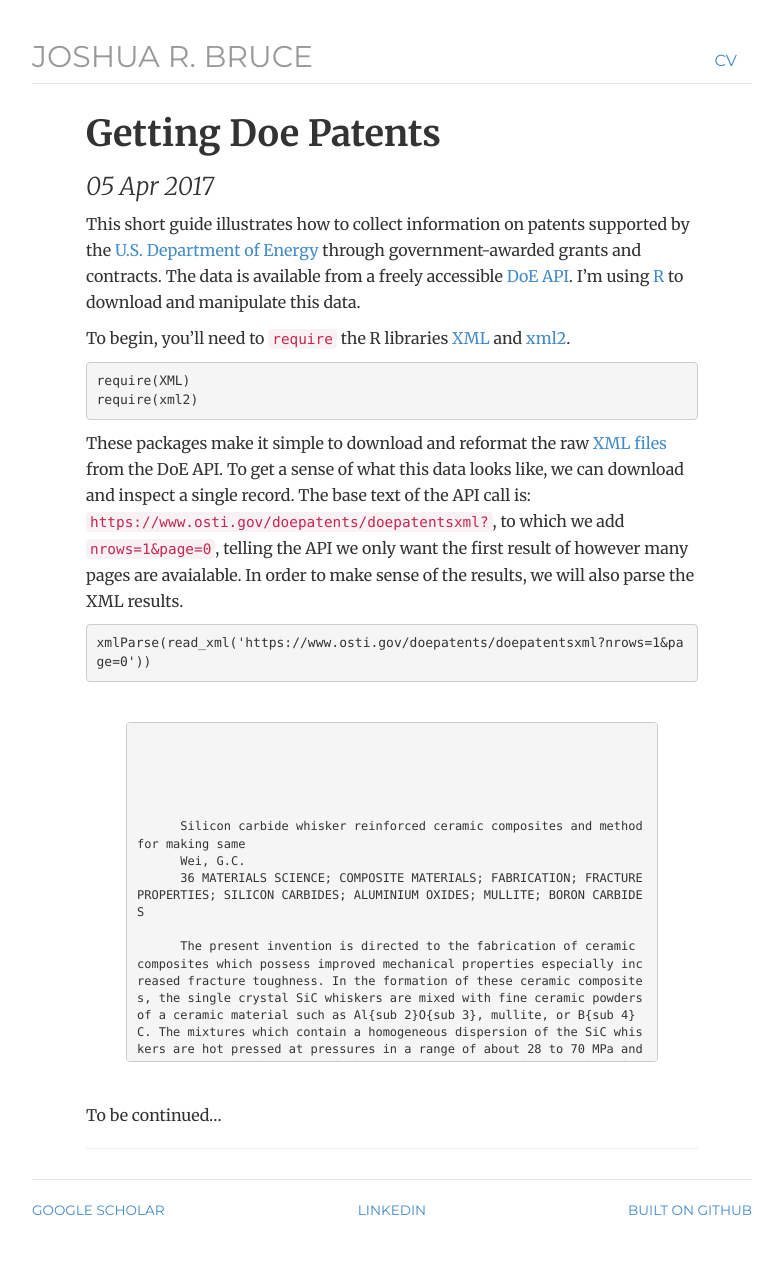
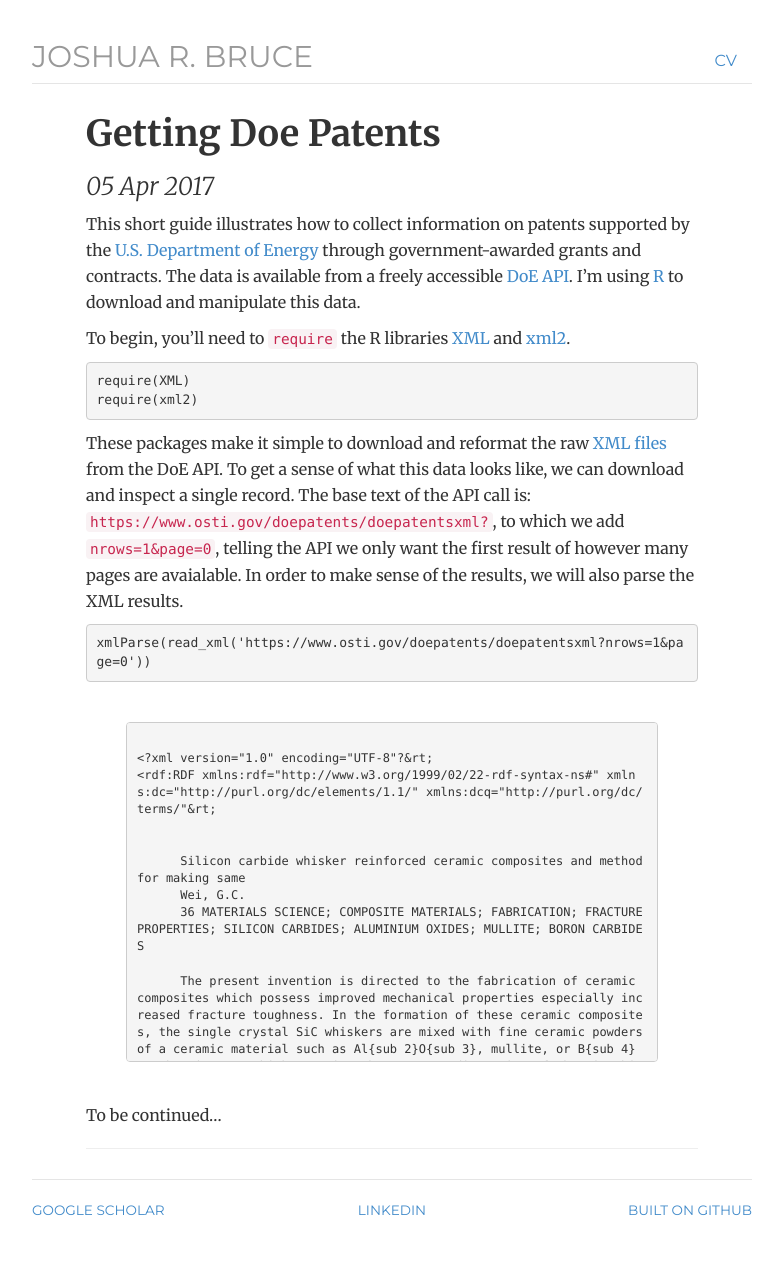
Before and after one commit to joshuarbruce/joshuarbruce.github.io, a Jekyll site: the page built from _posts/2017-04-05-getting-doe-patents.md, in a window 1280 px wide. Shown: the whole page, without its empty margins (248-1031 px from the left). Built offline with Jekyll 4.4.1, drawn with Linux system fonts in a browser that asks for light colours; nearby versions of some CDN libraries; our own code applies the rules of GitHub Pages for plain Markdown files.

Commit message:
Update 2017-04-05-getting-doe-patents.md

````diff
--- a/_posts/2017-04-05-getting-doe-patents.md
+++ b/_posts/2017-04-05-getting-doe-patents.md
@@ -14,8 +14,8 @@ xmlParse(read_xml('https://www.osti.gov/doepatents/doepatentsxml?nrows=1&page=0'
 ```
 <pre class="prettyprint pre-scrollable">
 <code>
-<?xml version="1.0" encoding="UTF-8"?>
-<rdf:RDF xmlns:rdf="http://www.w3.org/1999/02/22-rdf-syntax-ns#" xmlns:dc="http://purl.org/dc/elements/1.1/" xmlns:dcq="http://purl.org/dc/terms/">
+&lt;?xml version="1.0" encoding="UTF-8"?&rt;
+&lt;rdf:RDF xmlns:rdf="http://www.w3.org/1999/02/22-rdf-syntax-ns#" xmlns:dc="http://purl.org/dc/elements/1.1/" xmlns:dcq="http://purl.org/dc/terms/"&rt;
   <records count="37220" morepages="true" start="1" end="1">
     <record rownumber="1">
       <dc:title>Silicon carbide whisker reinforced ceramic composites and method for making same</dc:title>
````
